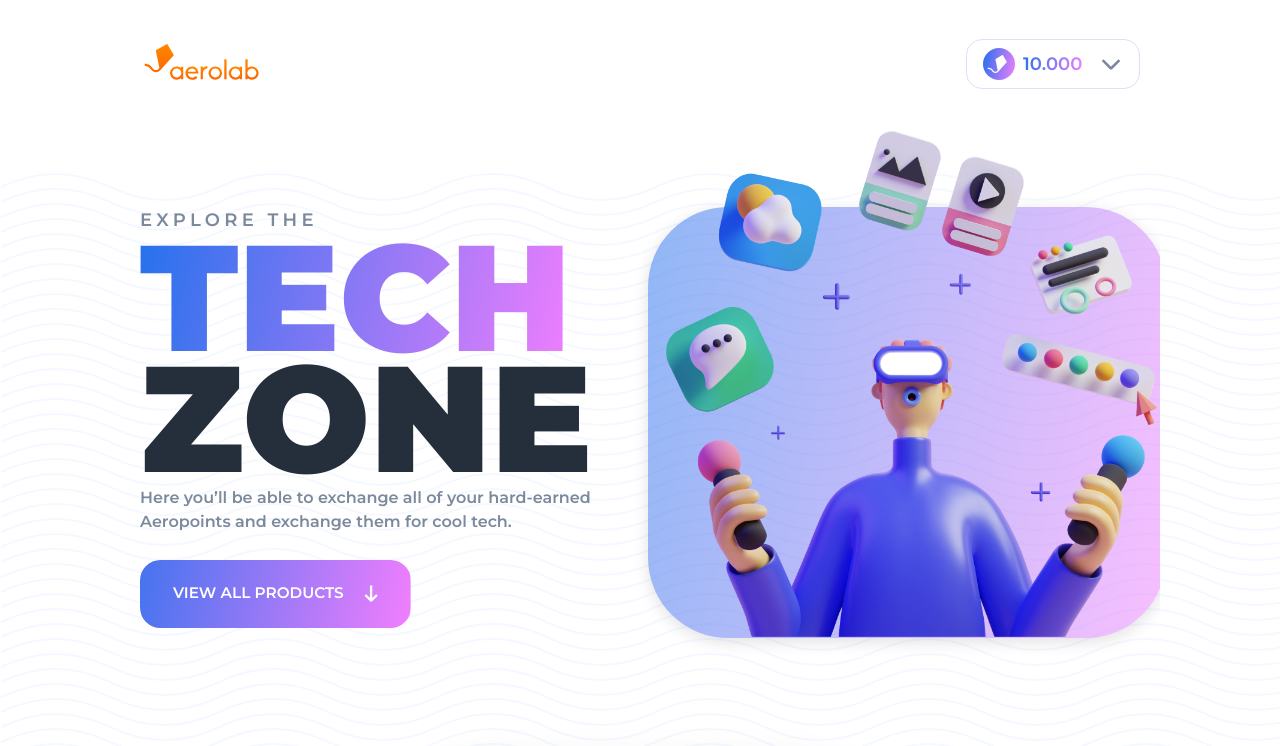
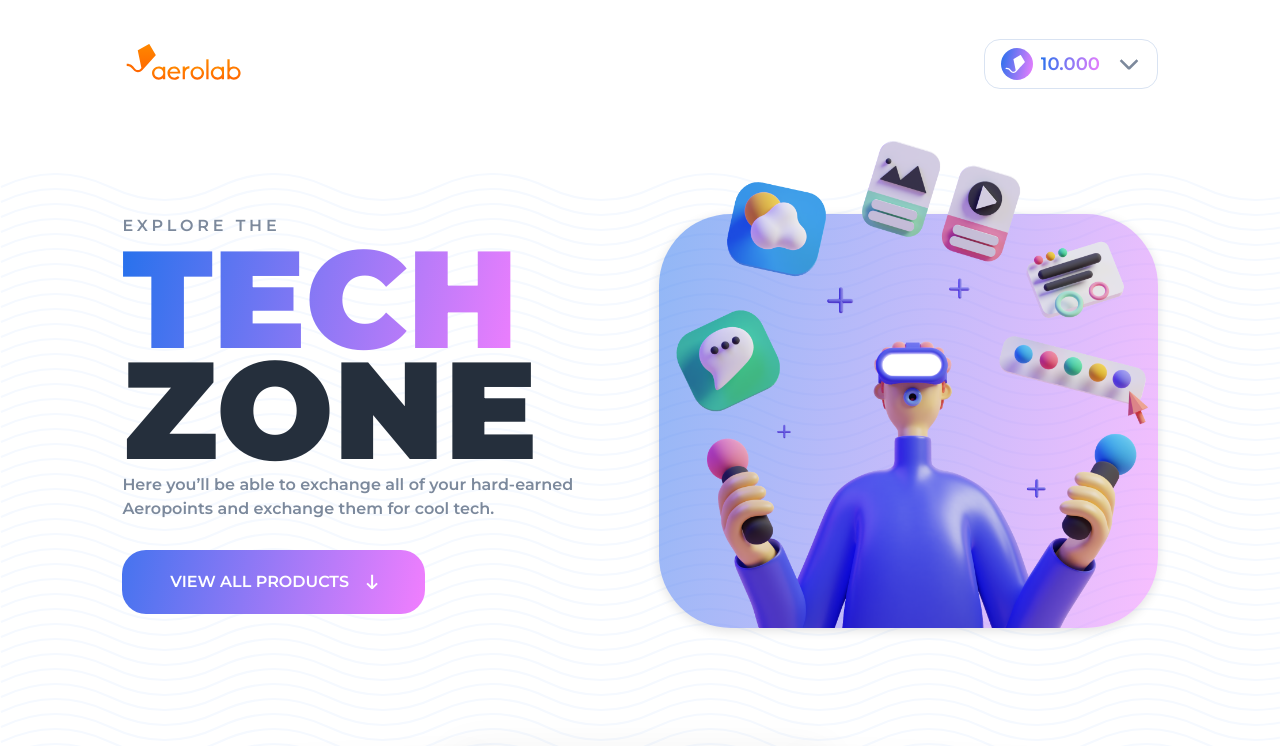
Before and after one commit to sebasusnik/aerolab-frontend-challenge, a Next.js app: page / in a window 1280 px wide. Shown: the top 746 px of the page. Built offline with nearby package versions, Linux system fonts and the light colour scheme.

Commit message:
improving main section responsiveness

```diff
--- a/styles/components/page/landing.css
+++ b/styles/components/page/landing.css
@@ -1,10 +1,11 @@
 .landing{
-  padding-top: 6.6em;
-  padding-bottom: 2em;
-  margin-bottom: 5em;
+  padding-top: 7rem;
+  padding-bottom: 2rem;
+  margin-bottom: 5rem;
   flex-direction: column;
   align-items: center;
   @media (min-width: 67.5rem){
+    font-size: clamp(0.69em, 0.8vw + 0.05em, 1em);
     flex-direction: row;
     align-items: inherit;
     gap: 3.5em;
@@ -19,48 +20,58 @@
       align-items: inherit;
       text-align: inherit;
       gap: 0;
-      width: 37.5em;
-      height: clamp(25.2em, 28vw + 4.5em, 37.5em);
+      height: 37.5em;
     }
     & .landing-heading {
       flex-direction: column;
+      gap: 0.5em;
+      & > * {
+        display: block;
+      }
+      @media (min-width: 67.5rem) {
+        & .secondary:first-child {
+          font-size: max(1rem, 1.125em);
+        }
+      }
       & .landing-title {
         margin-top: calc(-5% + 0.1rem);
+        @media (min-width: 67.5rem) {
+          font-size: 12.5em;
+        }
       }
     }
     & p {
       margin: 0 auto 1em;
       max-width: 18.0625em;
       @media (min-width: 67.5rem) {
-        font-size: clamp(1em, 1.1vw + 0.02em, 1.25em);
+        font-size: max(1rem, 1.125em);
         max-width: 28.5em;
         margin: 0.5em 0 1em;
       }
     }
     & .landing-cta {
-      font-size: 1em;
       width: 18.9375em;
       height: 4em;
       gap: 0.75em;
       margin: auto;
-      border-radius: 1.5em;
-      @media (min-width: 67.5rem) {
-        font-size: clamp(0.85em, 0.9vw + 0.02em,1em);
-      }
+      border-radius: 1.5rem;
       & span {
-        font-size: 1.125em;
+        font-size: 1em;
       }
       & .cta-arrow {
         width: 0.75em;
         @media (min-width: 67.5rem) {
-          width: 1em;
+          width: max(0.75rem, 1em);
         }
       }
       @media (min-width: 67.5rem) {
-        width: 19.9em;
-        height: 5em;
-        gap: 1.5em;
+        width: max(18.9375rem, 19.9em);
+        height: max(4rem, 5em);
+        gap: max(0.75rem, 1.5em);
         margin: auto 0%;
+        & span {
+          font-size: max(1rem, 1.125em);
+        }
       }
     }
   }
@@ -79,10 +90,10 @@
     }
     @media (min-width: 67.5rem) {
       width: inherit;
-      height: clamp(25.5em, 28vw + 4.5em, 37.5em); /* this line scales the entire container dynamically */
+      height: 37.5em; /* this line scales the entire container dynamically */
       aspect-ratio: 722 / 600;
       background: var(--clr-section-bg);
-      border-radius: clamp(4.42em, 5vw + 1em, 6.5em); /* mantain the border radius while scaling */
+      border-radius: 6.5em; /* mantain the border radius while scaling */
       box-shadow: 0px 0.25em 1em rgba(0, 0, 0, 0.12);
       & span {
         overflow: visible !important; /* overwrites next/image component styles for this case */
--- a/styles/config/design-system.css
+++ b/styles/config/design-system.css
@@ -16,7 +16,7 @@
 
   /* =========== SPACING =========== */
 
-  --page-width: clamp(65em, 76vw + 1em, 96em); /* smoothly from 1024px to 1536px */
+  --page-width: clamp(65rem, 79vw + 4rem, 96rem); /* smoothly from 1024px to 1536px */
   --gap: 5em, 1.5em;
   --topbar-size: 8em;
 
```
